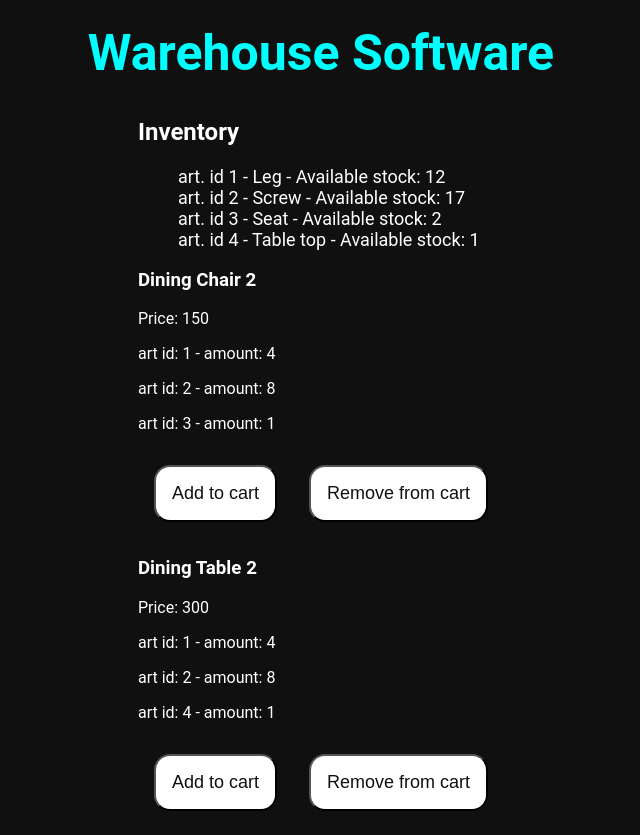
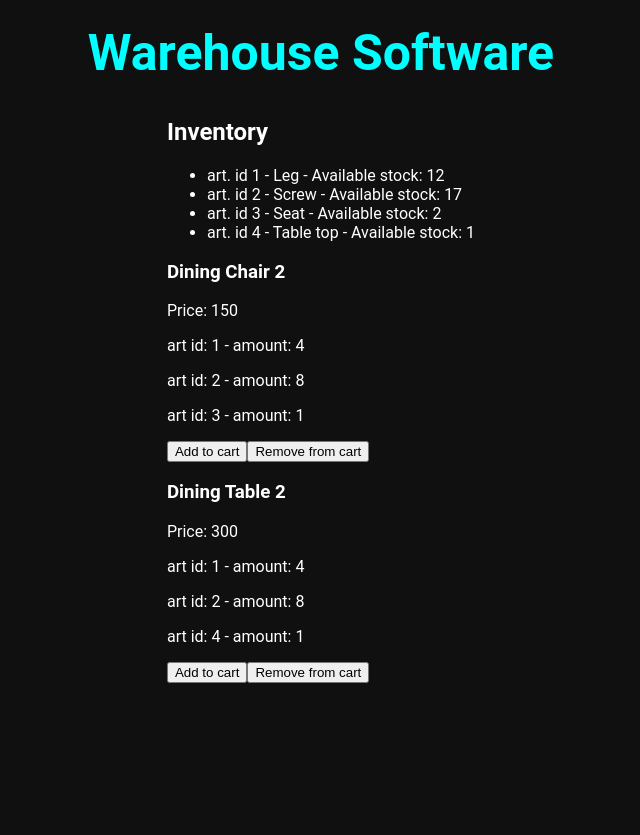
Before and after one commit to danieldraganweb/Next-test3, a Next.js app: page / in a window 1280 px wide. Shown: the whole page, without its empty margins (319-959 px from the left). After the commit the page ends 800 px from the top, so only its background shows below. Built offline with nearby package versions, Linux system fonts and the light colour scheme.

Commit message:
added dot before the css tag

```diff
--- a/styles/Home.module.css
+++ b/styles/Home.module.css
@@ -16,15 +16,15 @@
   color: cyan;
   height: 80px;
 }
-ul {
+.ul {
   list-style-type: none;
   font-size: large;
 }
-li {
+.li {
   list-style-type: none;
   font-size: large;
 }
-button {
+.button {
   font-size: large;
   margin: 1rem;
   padding: 1rem;
@@ -32,7 +32,7 @@ button {
   background-color: rgb(255, 255, 255);
   color: rgb(17, 16, 16);
 }
-button:hover {
+.button:hover {
   background-color: rgb(17, 16, 16);
   color: rgb(255, 255, 255);
 }
```
